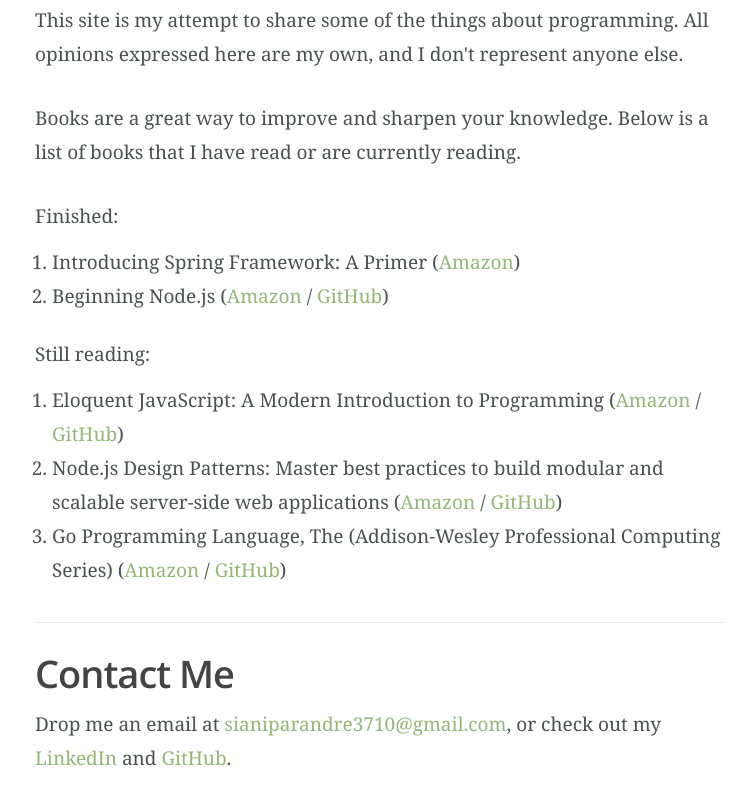
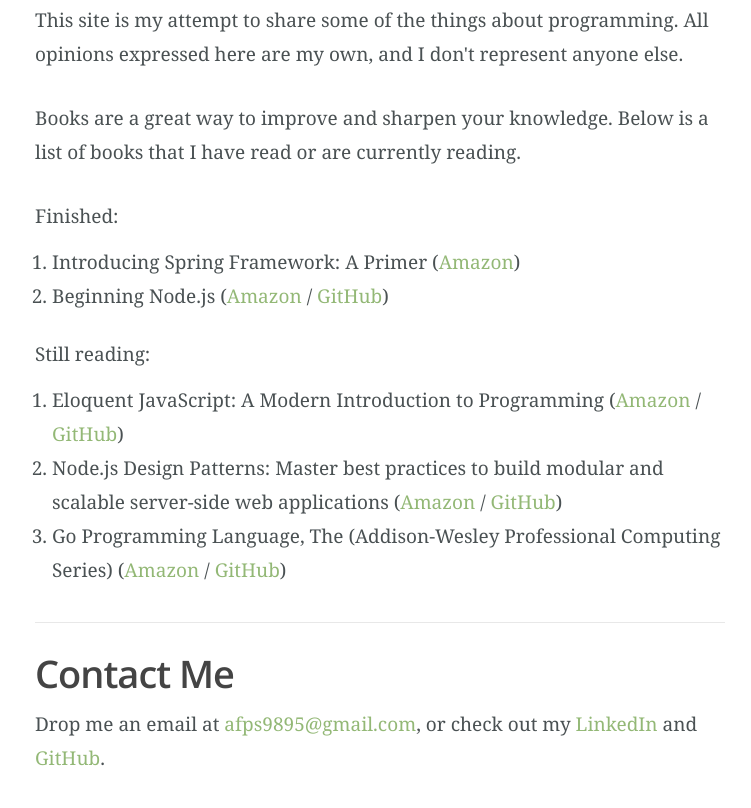
Before and after one commit to andresianipar/andresianipar.github.io, a plain HTML site: page site/static/about.html in a window 1280 px wide. Shown: the part 349-1157 px from the top of the page, without its empty margins (260-1011 px from the left). Drawn offline with nearby package versions, Linux system fonts and the light colour scheme.

Commit message:
June 20, 2020
Chg: change email address

```diff
--- a/site/static/about.html
+++ b/site/static/about.html
@@ -92,7 +92,7 @@
                 <h1>Contact Me</h1>
 
                 <p>
-                    Drop me an email at <a href="mailto:sianiparandre3710@gmail.com">sianiparandre3710@gmail.com</a>, or check out my <a href="https://www.linkedin.com/in/andrefpsianipar">LinkedIn</a> and <a href="https://github.com/andresianipar">GitHub</a>.
+                    Drop me an email at <a href="mailto:afps9895@gmail.com">afps9895@gmail.com</a>, or check out my <a href="https://www.linkedin.com/in/andrefpsianipar">LinkedIn</a> and <a href="https://github.com/andresianipar">GitHub</a>.
                 </p>
             </div>
         </div>
```
